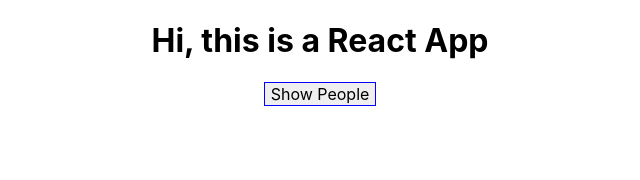
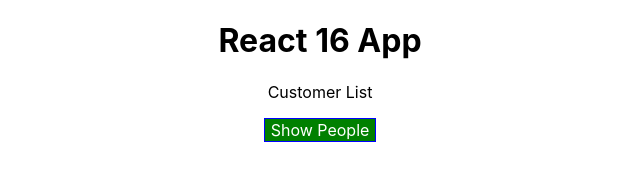
Before and after one commit to JaarenDSacharow/react16, a React app: page / in a window 1280 px wide. Shown: the whole page, without its empty margins (320-960 px from the left). Built offline with nearby package versions, Linux system fonts and the light colour scheme.

Commit message:
added dynamic styling demonstration

```diff
--- a/src/components/App.css
+++ b/src/components/App.css
@@ -31,10 +31,23 @@
   }
 }
 
-.updateButton {
-  background-color: 'white';
+.toggleButtonVisible, .toggleButtonHidden {
+  background-color: red;
   font: inherit;
   border: 1px solid blue;
   padding: '8px';
   cursor: pointer;
+  color:white;
 }
+
+.toggleButtonHidden {
+  background-color: green;
+}
+
+.red {
+  color: red;
+}
+
+.bold {
+  font-weight:bold;
+}
--- a/src/components/App.js
+++ b/src/components/App.js
@@ -108,11 +108,22 @@ class App extends Component {
         </div>
       )
     }
+    //to test dymanic class injection
+    const classes = [];
+
+    if(this.state.people.length <= 2 ){
+      classes.push('red');
+    }
+
+    if(this.state.people.length <=1){
+      classes.push('bold');
+    }
 
     return (
       <div className="App">
-      <h1>Hi, this is a React App</h1>
-      <button className="updateButton" onClick={() => this.toggleShowPeopleHandler()}>Show People</button>
+      <h1>React 16 App</h1>
+      <p className={classes.join(' ')}>Customer List</p>
+      <button className={this.state.showPeople ? "toggleButtonVisible" : "toggleButtonHidden" }onClick={() => this.toggleShowPeopleHandler()}>Show People</button>
         {people}
       </div>
     );
--- a/src/components/Person/Person.js
+++ b/src/components/Person/Person.js
@@ -8,7 +8,7 @@ const person = (props) => {
 
     return (
         <div className="Person">
-            <p>Hi, I'm a person, my name is {name} and I am {age} years old.</p>
+            <p>Hi, my name is {name} and I am {age} years old.</p>
             <p>{props.children}</p>
             <input type="text"  onChange={changed} value={name}/>
             <p><button onClick={click}>Delete Person</button></p>
```
